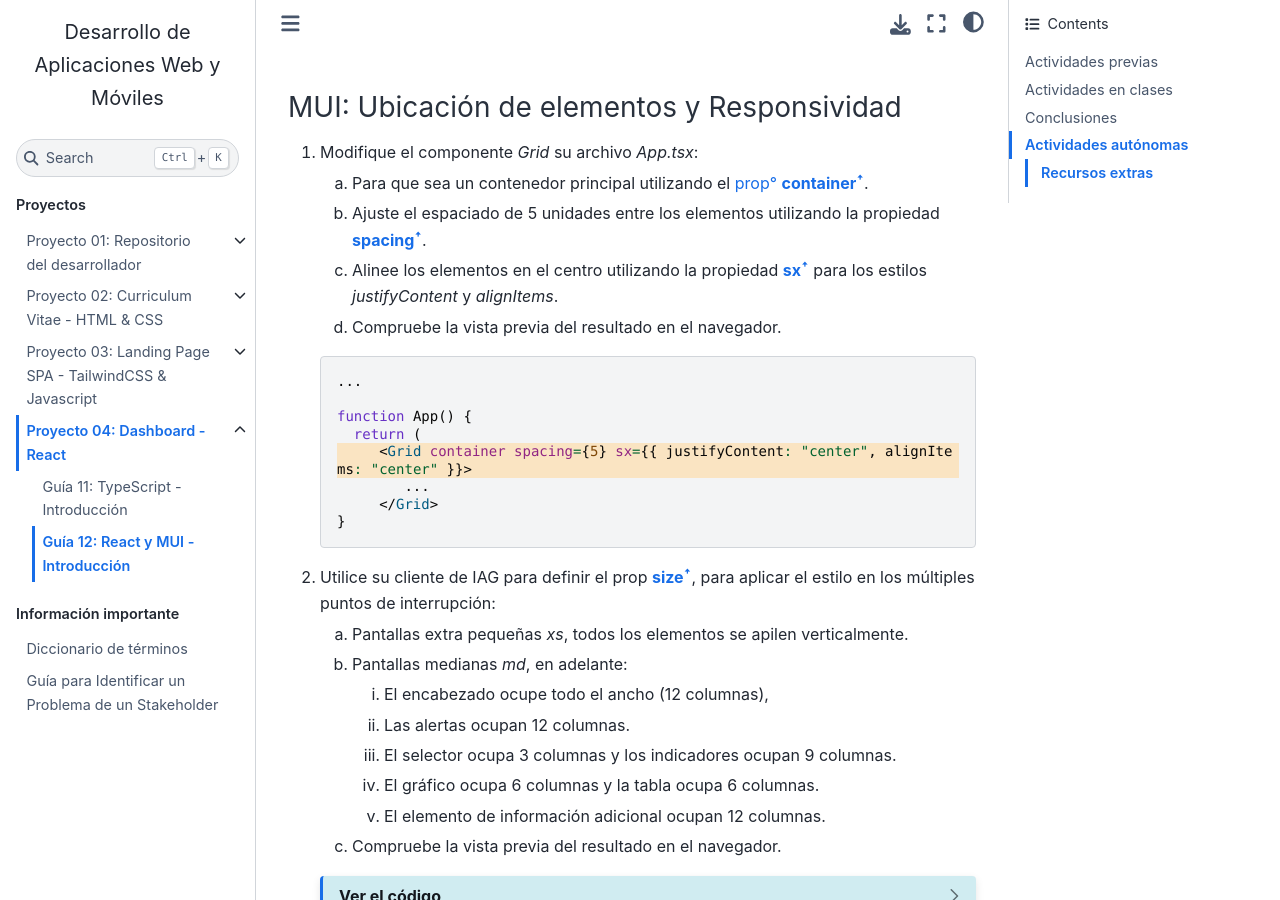
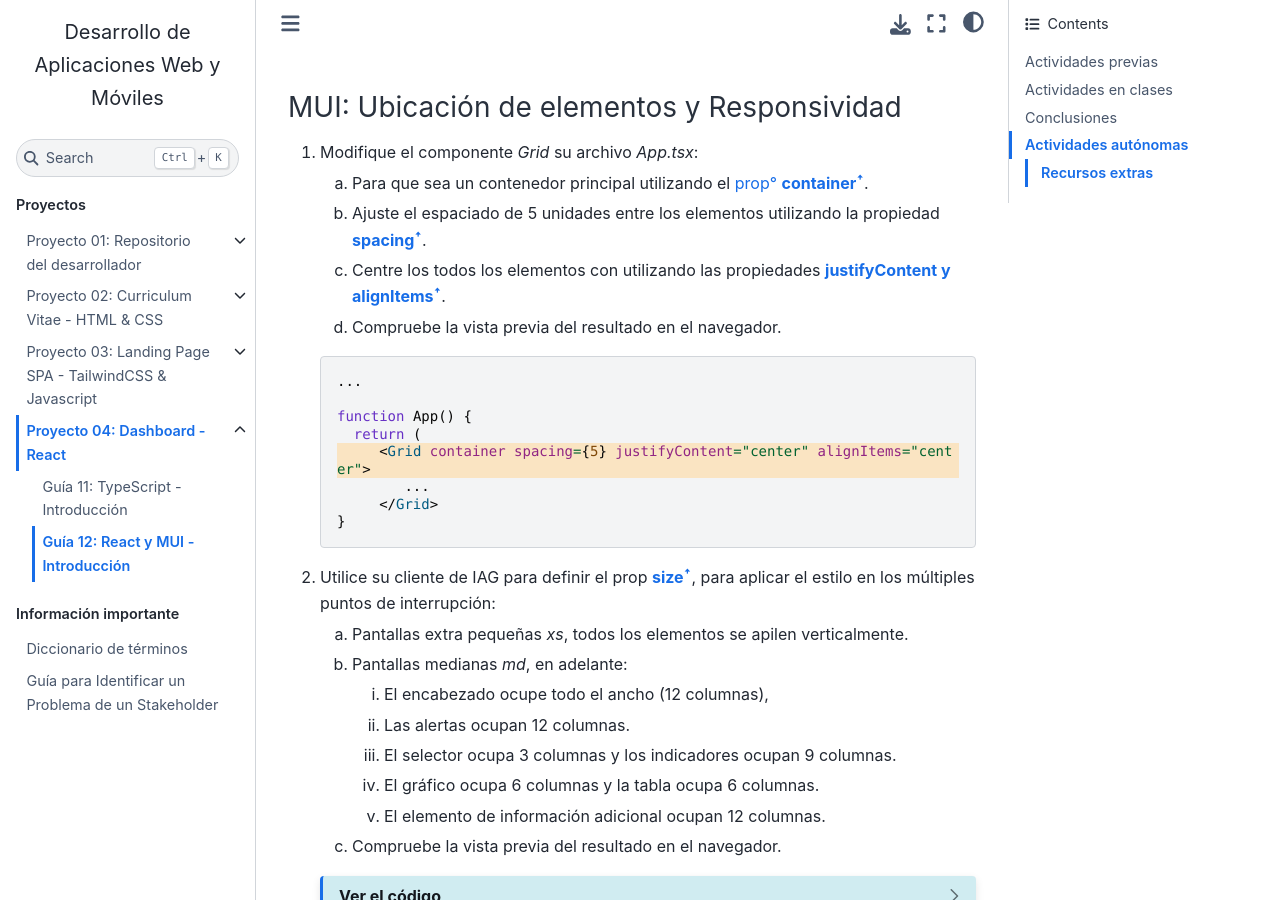
Before and after one commit to DAWMFIEC/DAWM-AI, a Sphinx documentation site: the page built from docs/source/guias/guia12.rst, in a window 1280 px wide and 900 px high, scrolled down 3006 px. Built offline with Sphinx 7.4.7 and the Sphinx Book theme 1.1.4, drawn with Linux system fonts in a browser that asks for light colours.

Commit message:
centering

```diff
--- a/docs/source/guias/guia12.rst
+++ b/docs/source/guias/guia12.rst
@@ -157,7 +157,7 @@ MUI: Ubicación de elementos y Responsividad
 
    a) Para que sea un contenedor principal utilizando el :term:`prop` `container <https://mui.com/material-ui/react-container/>`_.
    b) Ajuste el espaciado de 5 unidades entre los elementos utilizando la propiedad `spacing <https://mui.com/material-ui/react-container/>`_.
-   c) Alinee los elementos en el centro utilizando la propiedad `sx <https://mui.com/material-ui/react-container/>`_ para los estilos  `justifyContent` y `alignItems`.
+   c) Centre los todos los elementos con utilizando las propiedades `justifyContent y alignItems <https://mui.com/material-ui/react-grid/#centered-elements>`_.
    d) Compruebe la vista previa del resultado en el navegador.
 
    .. code-block:: tsx
@@ -167,7 +167,7 @@ MUI: Ubicación de elementos y Responsividad
 
        function App() {
          return (
-            <Grid container spacing={5} sx={{ justifyContent: "center", alignItems: "center" }}>
+            <Grid container spacing={5} justifyContent="center" alignItems="center">
                ...
             </Grid>
        }
@@ -241,8 +241,6 @@ MUI: Ubicación de elementos y Responsividad
                      sx={{ display: { xs: "none", md: "block"} }} >
                      Elemento: Gráfico
                   </Grid>
-
-                  ...
 
                   {/* Tabla */}
                   <Grid ...
```
